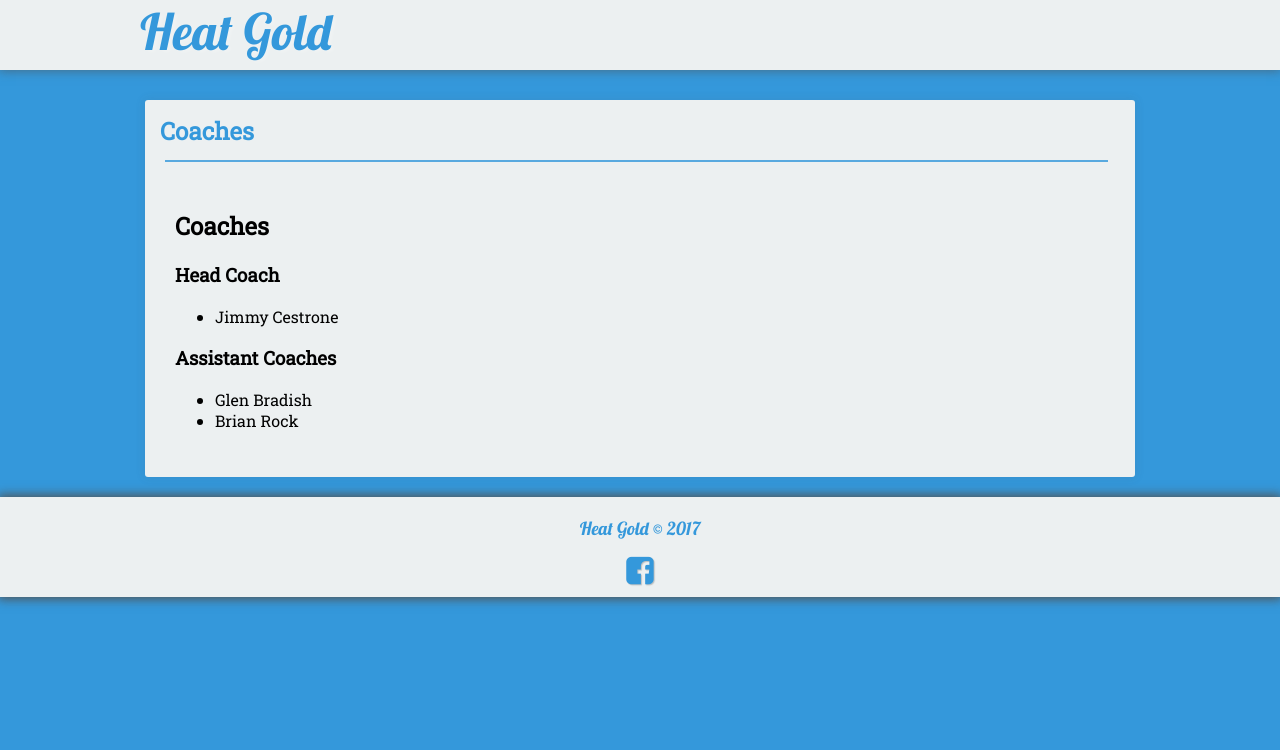
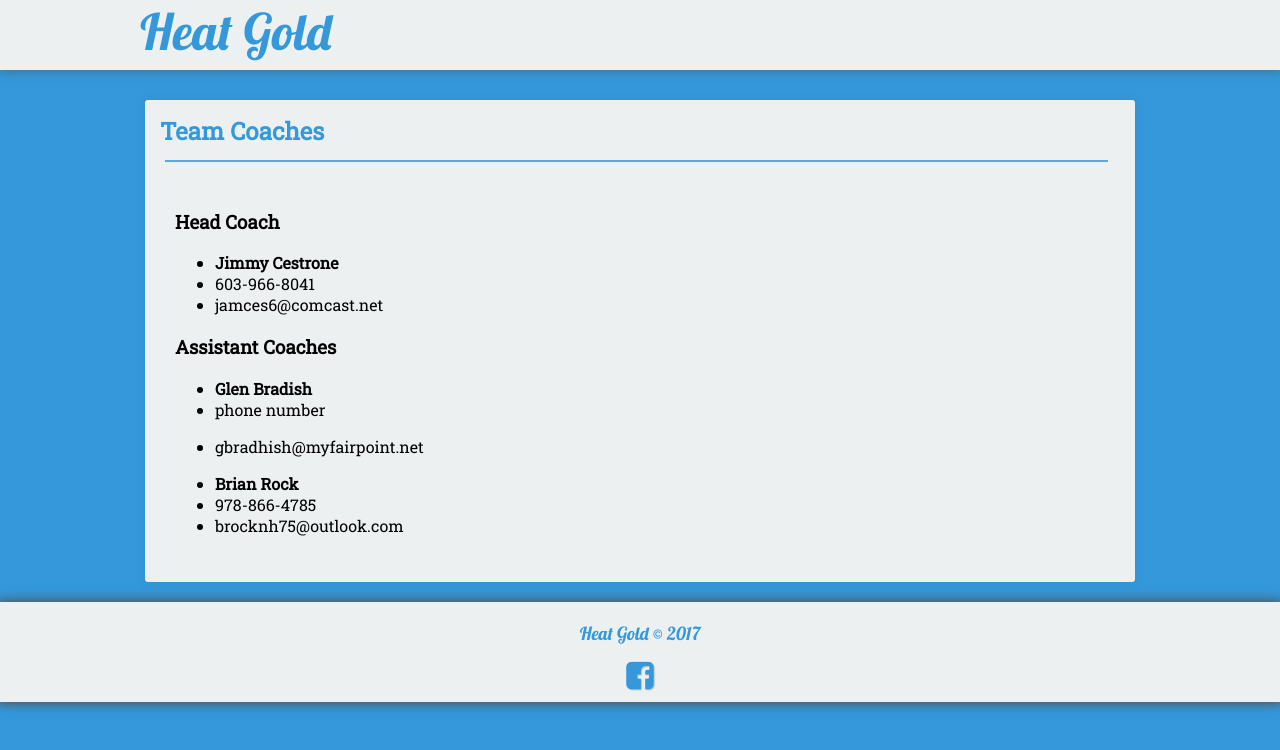
Before and after one commit to seanmerrow/ecf, a Jekyll site: the page built from coaches/index.md, in a window 1280 px wide. Shown: the top 750 px of the page. Built offline with Jekyll 4.4.1, drawn with Linux system fonts in a browser that asks for light colours; nearby versions of some CDN libraries; our own code applies the rules of GitHub Pages for plain Markdown files.

Commit message:
Update index.md

```diff
--- a/coaches/index.md
+++ b/coaches/index.md
@@ -1,8 +1,20 @@
-## Coaches
+---
+layout: page
+title:  "Team Coaches"
+excerpt: "12U NE Heat Gold Coaches"
+permalink: /coaches/
+---
 
 ### Head Coach
-* Jimmy Cestrone
+* **Jimmy Cestrone**
+* 603-966-8041
+* jamces6@comcast.net
 
 ### Assistant Coaches
-* Glen Bradish
-* Brian Rock
+* **Glen Bradish**
+* phone number
+* gbradhish@myfairpoint.net
+
+* **Brian Rock**
+* 978-866-4785
+* brocknh75@outlook.com
```
